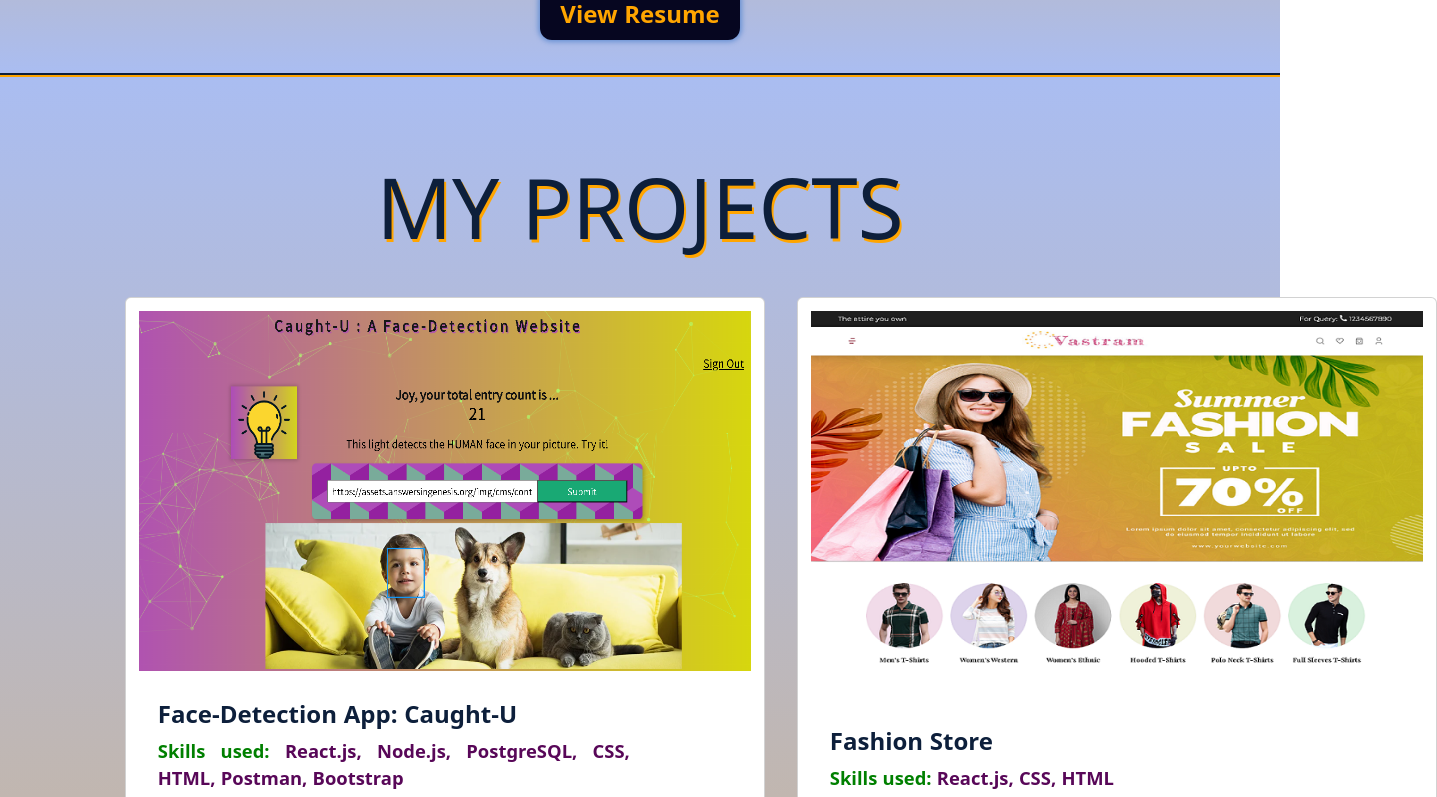
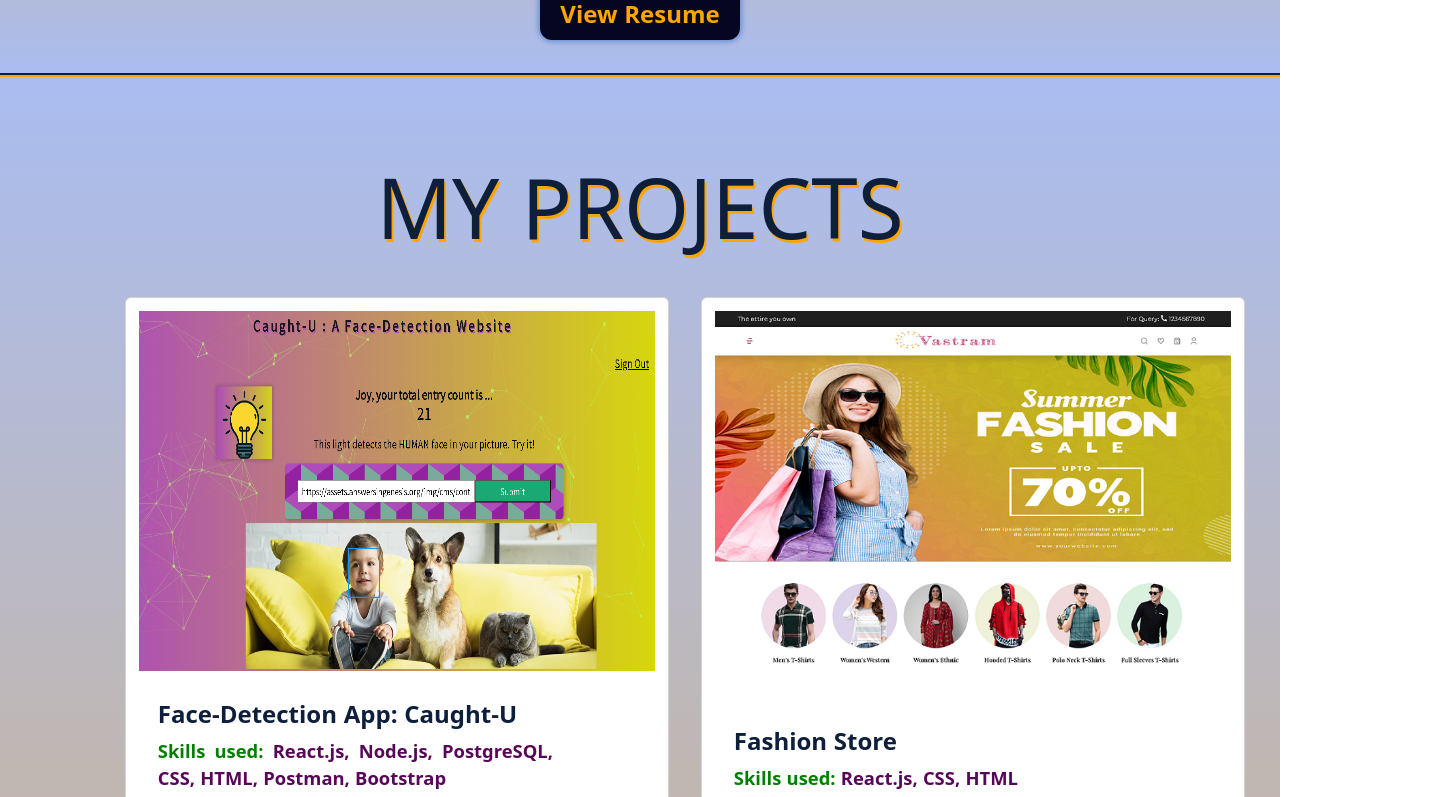
Before and after one commit to vaishali4244/portfolio, a React (Create React App) app: page / in a window 1280 px wide. Shown: the part 1525-2322 px from the top of the page, 1437 px wide, since content can reach past the window. Built offline with nearby package versions, Linux system fonts and the light colour scheme.

Commit message:
resume updated

```diff
--- a/src/components/About/About.js
+++ b/src/components/About/About.js
@@ -1,5 +1,6 @@
 import React from "react";
 import "./About.css";
+const resume = require("../../assets/vaishaliResume.pdf");
 
 const About = () => {
     return (
@@ -16,7 +17,8 @@ const About = () => {
                     I've created projects using React.js, JavaScript, Redux, CSS, HTML, Node.js, Bootstrap and much more!
                 </p>
                 </div>
-                <a className = "button1"  href="https://drive.google.com/file/d/1C8ukNCBkleHNWAzg4kO1IvMwOh53vraN/view?usp=sharing" target="_blank" rel="noreferrer">View Resume</a>
+                <a className = "button1"  href={resume} target="_blank" rel="noreferrer">View Resume</a>
+
             </div>
         </div>
     )
--- a/src/components/Projects/Project.css
+++ b/src/components/Projects/Project.css
@@ -39,7 +39,7 @@
 }
 
 .card {
-  width: 40rem;
+  width: 34rem;
 }
 
 .card-font3 {
```
Also changed, not shown: 2 other files (tests, documents, lock files or other folders).
